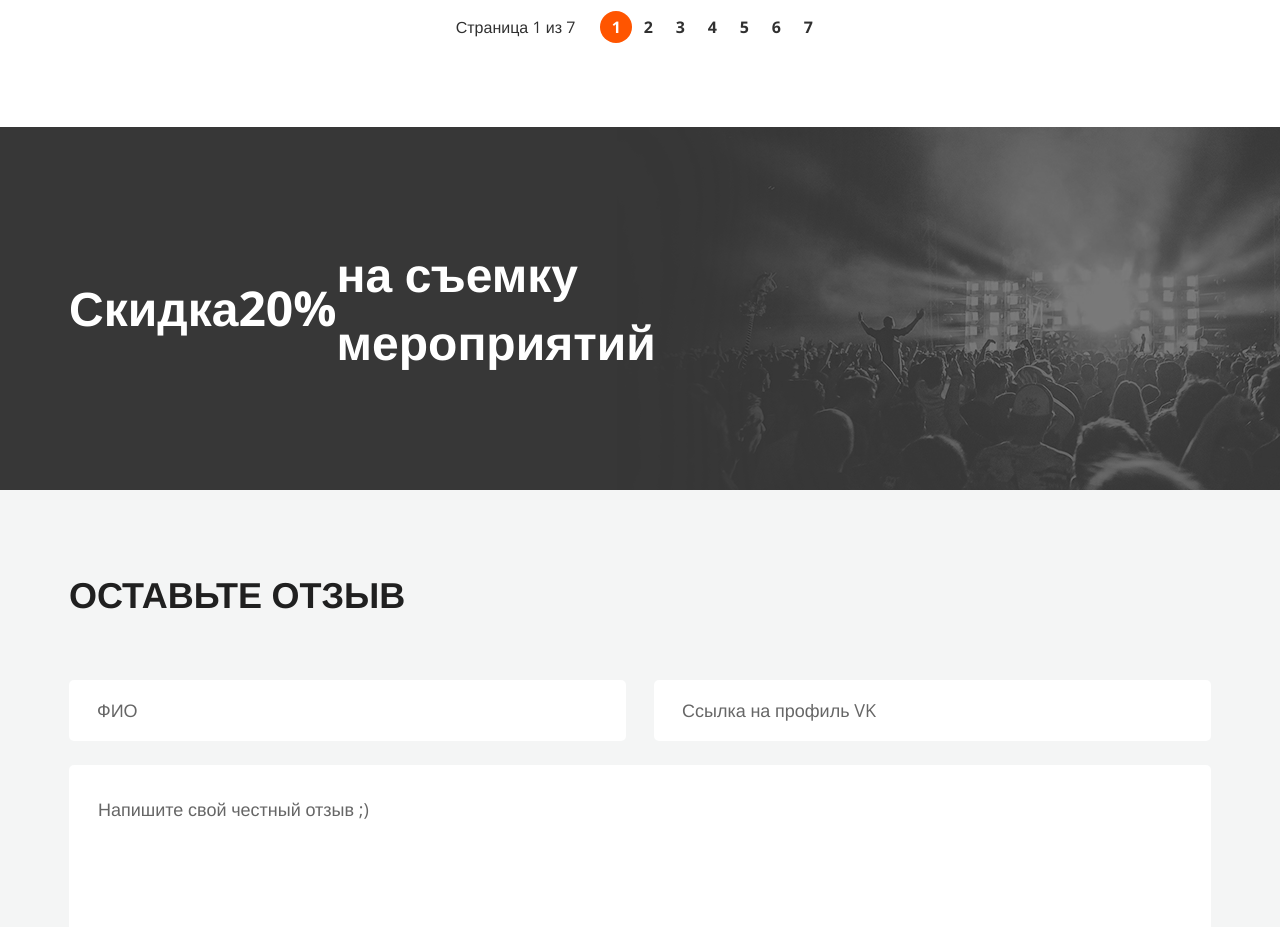
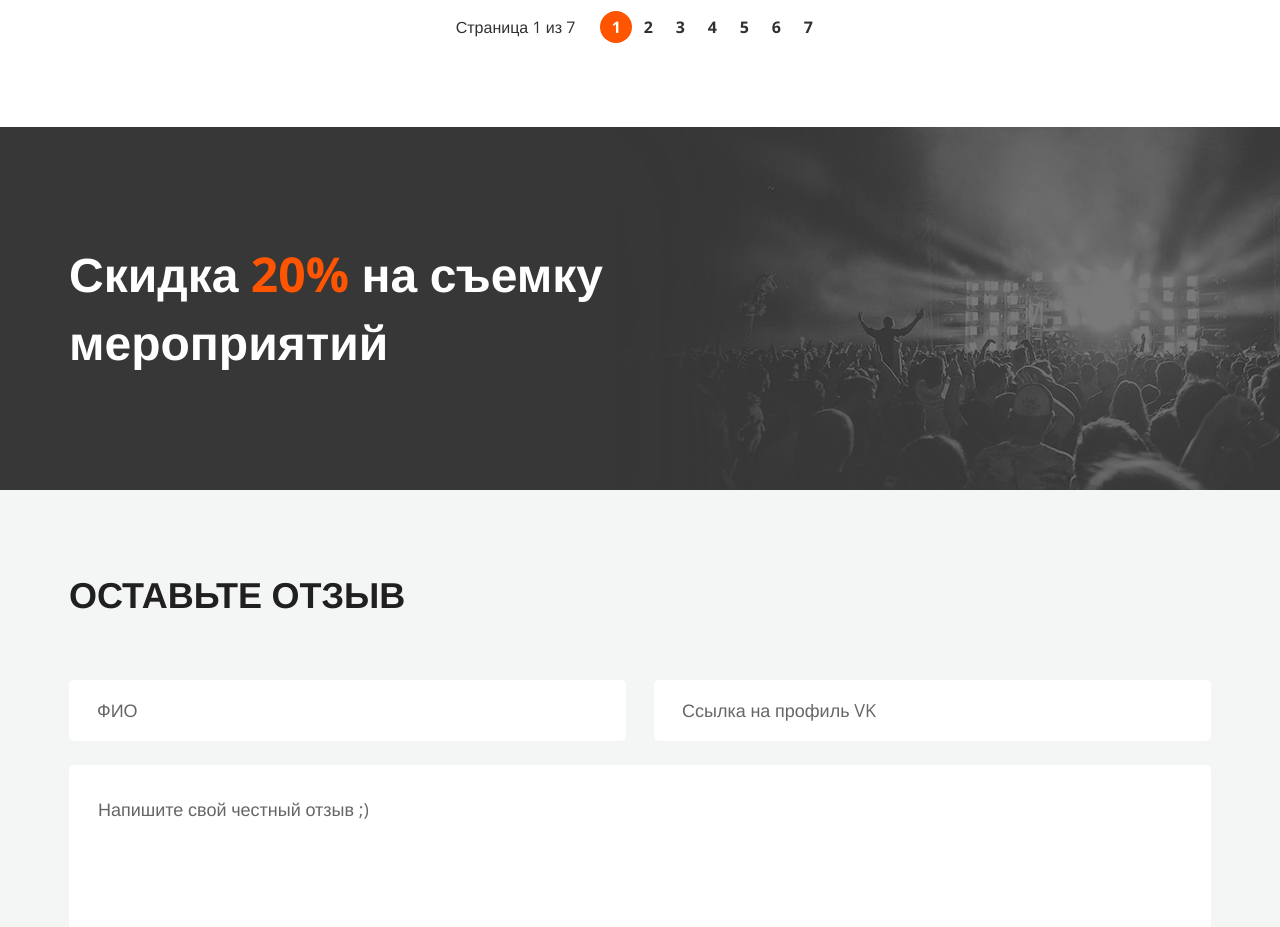
Before and after one commit to Delaerous/video--studio, a plain HTML site: page rewiew.html in a window 1280 px wide. Shown: the part 1820-2747 px from the top of the page. Drawn offline with nearby package versions, Linux system fonts and the light colour scheme.

Commit message:
Add files via upload

```diff
--- a/rewiew.html
+++ b/rewiew.html
@@ -270,8 +270,9 @@
         <section class="separator">
             <div class="container">
                 <div class="separator__content">
-                    <h2 class="separator__title">Скидка <span class="sales-nuber"> 20% </span> на съемку мероприятий
-                    </h2>
+                    <div class="separator__title">
+                        <p>Скидка <span class="colortext">20%</span> на съемку мероприятий</p>
+                    </div>
                     <img src="./img/backgrounds/party.png" alt="party" class="separator__pic">
                 </div>
             </div>
```
